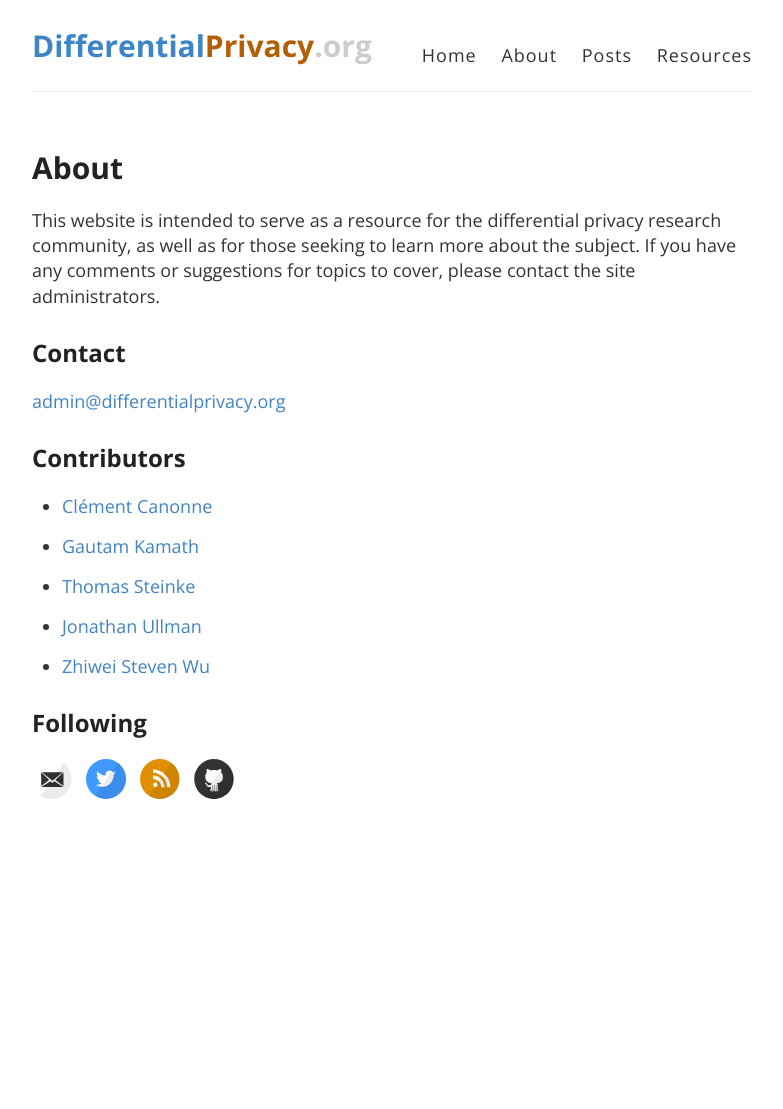
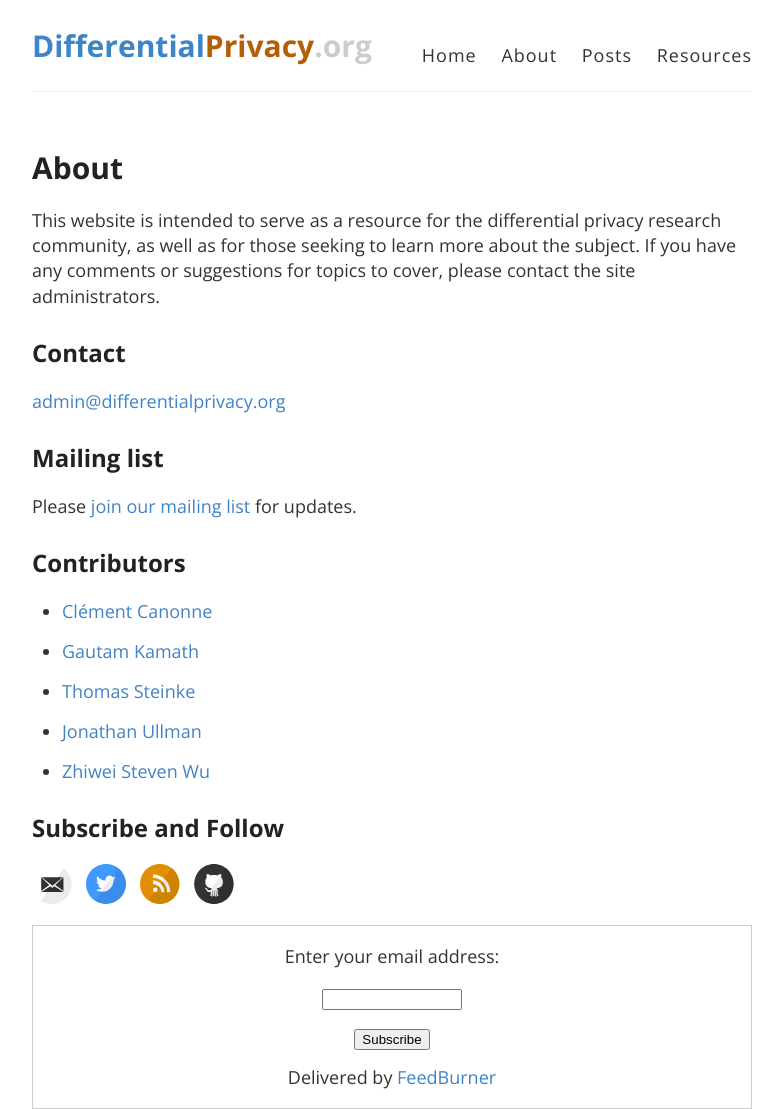
Before and after one commit to differentialprivacy/differentialprivacy, a Jekyll site: the page built from about.md, in a window 1280 px wide. Shown: the whole page, without its empty margins (248-1031 px from the left). Built offline with Jekyll 4.4.1, drawn with Linux system fonts in a browser that asks for light colours; before the commit the page ends 900 px from its top, so only the background shows below that.

Commit message:
separated mailing list from subscription

```diff
--- a/_layouts/post.html
+++ b/_layouts/post.html
@@ -24,6 +24,8 @@ layout: default
     {% unless forloop.last %}&nbsp;{% endunless %}
     {% endfor %}
   </div>
+
+  <div>Subscribe to updates from DifferentialPrivacy.org by <a href="https://feedburner.google.com/fb/a/mailverify?uri=DifferentialPrivacy">Email</a>, on <a href="https://twitter.com/DiffPriv">Twitter</a>, or via <a href="/feed.xml">RSS</a>.</div>
 
   <!-- {% include disqus.html %} -->
   {% if page.comments %}
--- a/about.md
+++ b/about.md
@@ -8,17 +8,22 @@ This website is intended to serve as a resource for the differential privacy res
 
 ## Contact
 
-[admin@differentialprivacy.org](mailto:admin@differentialprivacy.org)
+<admin@differentialprivacy.org>
 
+## Mailing list
+
+Please [join our mailing list](https://groups.google.com/d/forum/differential-privacy-org/join) for updates.
 
 ## Contributors
 {% for author in site.data.contributors %}
 * [{{ author[1].name }}]({{ author[1].homepage }})
 {% endfor %}
 
-## Following
+## Subscribe and Follow
 
-<a href="https://groups.google.com/d/forum/differential-privacy-org/join"><i class="svg-icon email"></i></a>&nbsp;&nbsp;
+<a href="https://feedburner.google.com/fb/a/mailverify?uri=DifferentialPrivacy"><i class="svg-icon email"></i></a>&nbsp;&nbsp;
 <a href="https://www.twitter.com/DiffPriv"><i class="svg-icon twitter"></i></a>&nbsp;&nbsp;
 <a href="{{ site.baseurl }}/feed.xml"><i class="svg-icon rss"></i></a>&nbsp;&nbsp;
 <a href="https://github.com/differentialprivacy/differentialprivacy"><i class="svg-icon github"></i></a>
+
+<form style="border:1px solid #ccc;padding:3px;text-align:center;" action="https://feedburner.google.com/fb/a/mailverify" method="post" target="popupwindow" onsubmit="window.open('https://feedburner.google.com/fb/a/mailverify?uri=DifferentialPrivacy', 'popupwindow', 'scrollbars=yes,width=550,height=520');return true"><p>Enter your email address:</p><p><input type="text" style="width:140px" name="email"/></p><input type="hidden" value="DifferentialPrivacy" name="uri"/><input type="hidden" name="loc" value="en_US"/><input type="submit" value="Subscribe" /><p>Delivered by <a href="https://feedburner.google.com" target="_blank">FeedBurner</a></p></form>
```
